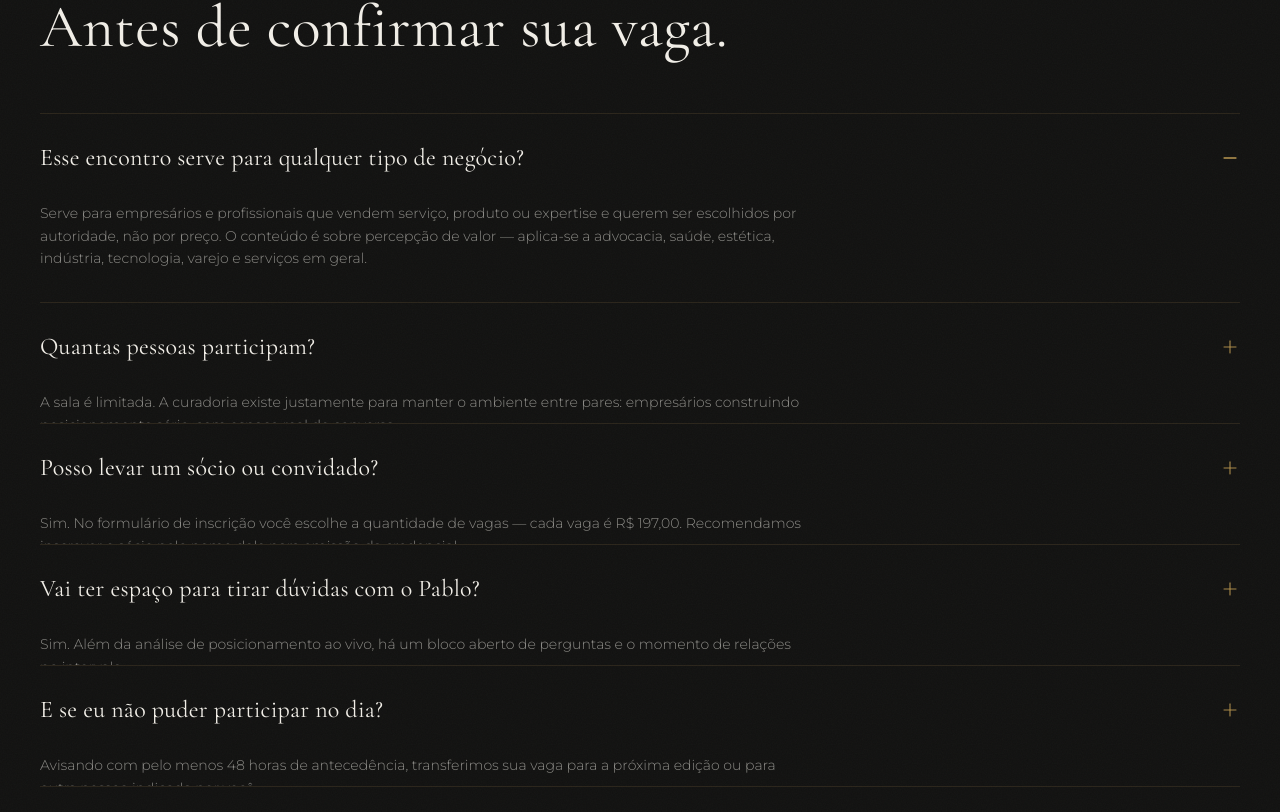
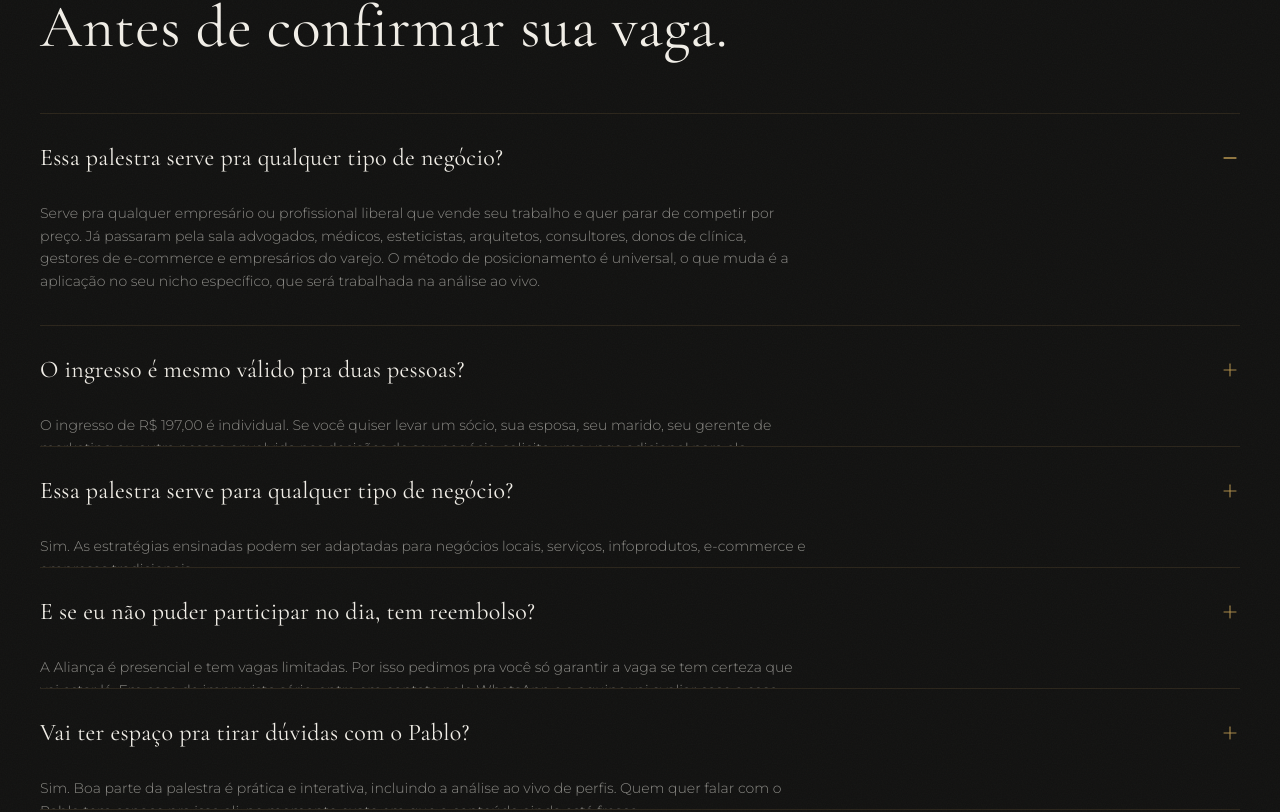
Before and after one commit to Hygorlc/alianca-empreendedora-8813, a React (Vite) app in the folder packages/web/: page / in a window 1280 px wide. Shown: the part 8048-8860 px from the top of the page. Built offline with nearby package versions, Linux system fonts and the light colour scheme.

Commit message:
Match reference site FAQ

```diff
--- a/packages/web/src/web/components/sections/faq.tsx
+++ b/packages/web/src/web/components/sections/faq.tsx
@@ -6,28 +6,28 @@ import { Reveal } from "../reveal";
 
 const faqs = [
   {
-    q: "Esse encontro serve para qualquer tipo de negócio?",
-    a: "Serve para empresários e profissionais que vendem serviço, produto ou expertise e querem ser escolhidos por autoridade, não por preço. O conteúdo é sobre percepção de valor — aplica-se a advocacia, saúde, estética, indústria, tecnologia, varejo e serviços em geral.",
+    q: "Essa palestra serve pra qualquer tipo de negócio?",
+    a: "Serve pra qualquer empresário ou profissional liberal que vende seu trabalho e quer parar de competir por preço. Já passaram pela sala advogados, médicos, esteticistas, arquitetos, consultores, donos de clínica, gestores de e-commerce e empresários do varejo. O método de posicionamento é universal, o que muda é a aplicação no seu nicho específico, que será trabalhada na análise ao vivo.",
   },
   {
-    q: "Quantas pessoas participam?",
-    a: "A sala é limitada. A curadoria existe justamente para manter o ambiente entre pares: empresários construindo posicionamento sério, com espaço real de conversa.",
+    q: "O ingresso é mesmo válido pra duas pessoas?",
+    a: `O ingresso de ${EVENT.price} é individual. Se você quiser levar um sócio, sua esposa, seu marido, seu gerente de marketing ou outra pessoa envolvida nas decisões do seu negócio, solicite uma vaga adicional para ela.`,
   },
   {
-    q: "Posso levar um sócio ou convidado?",
-    a: `Sim. No formulário de inscrição você escolhe a quantidade de vagas — cada vaga é ${EVENT.price}. Recomendamos inscrever o sócio pelo nome dele para emissão da credencial.`,
+    q: "Essa palestra serve para qualquer tipo de negócio?",
+    a: "Sim. As estratégias ensinadas podem ser adaptadas para negócios locais, serviços, infoprodutos, e-commerce e empresas tradicionais.",
   },
   {
-    q: "Vai ter espaço para tirar dúvidas com o Pablo?",
-    a: "Sim. Além da análise de posicionamento ao vivo, há um bloco aberto de perguntas e o momento de relações no intervalo.",
+    q: "E se eu não puder participar no dia, tem reembolso?",
+    a: "A Aliança é presencial e tem vagas limitadas. Por isso pedimos pra você só garantir a vaga se tem certeza que vai estar lá. Em caso de imprevisto sério, entre em contato pelo WhatsApp e a equipe vai avaliar caso a caso.",
   },
   {
-    q: "E se eu não puder participar no dia?",
-    a: "Avisando com pelo menos 48 horas de antecedência, transferimos sua vaga para a próxima edição ou para outra pessoa indicada por você.",
+    q: "Vai ter espaço pra tirar dúvidas com o Pablo?",
+    a: "Sim. Boa parte da palestra é prática e interativa, incluindo a análise ao vivo de perfis. Quem quer falar com o Pablo tem espaço pra isso ali, no momento exato em que o conteúdo ainda está fresco.",
   },
   {
     q: "Vai ter coffee?",
-    a: "Sim, coffee break servido durante o intervalo — parte do ambiente de conversa entre os participantes.",
+    a: "Sim, coffee e ambiente preparado pra você se conectar com os outros empresários presentes.",
   },
 ];
 
```
